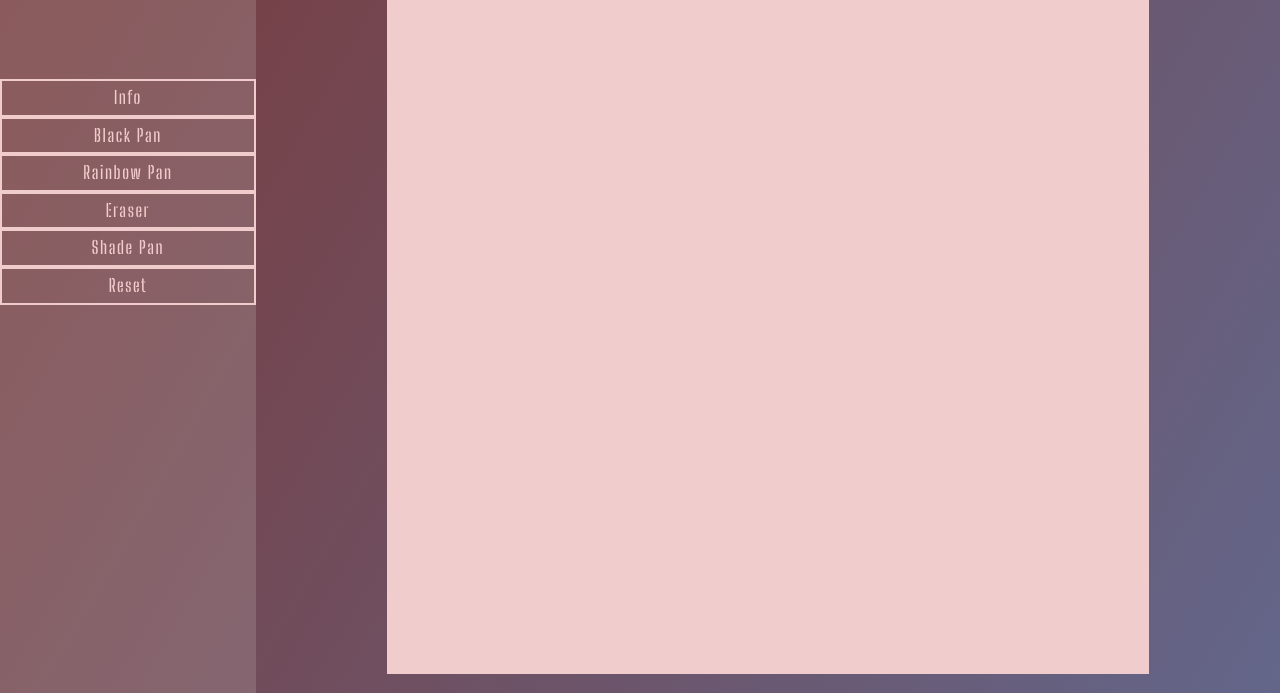
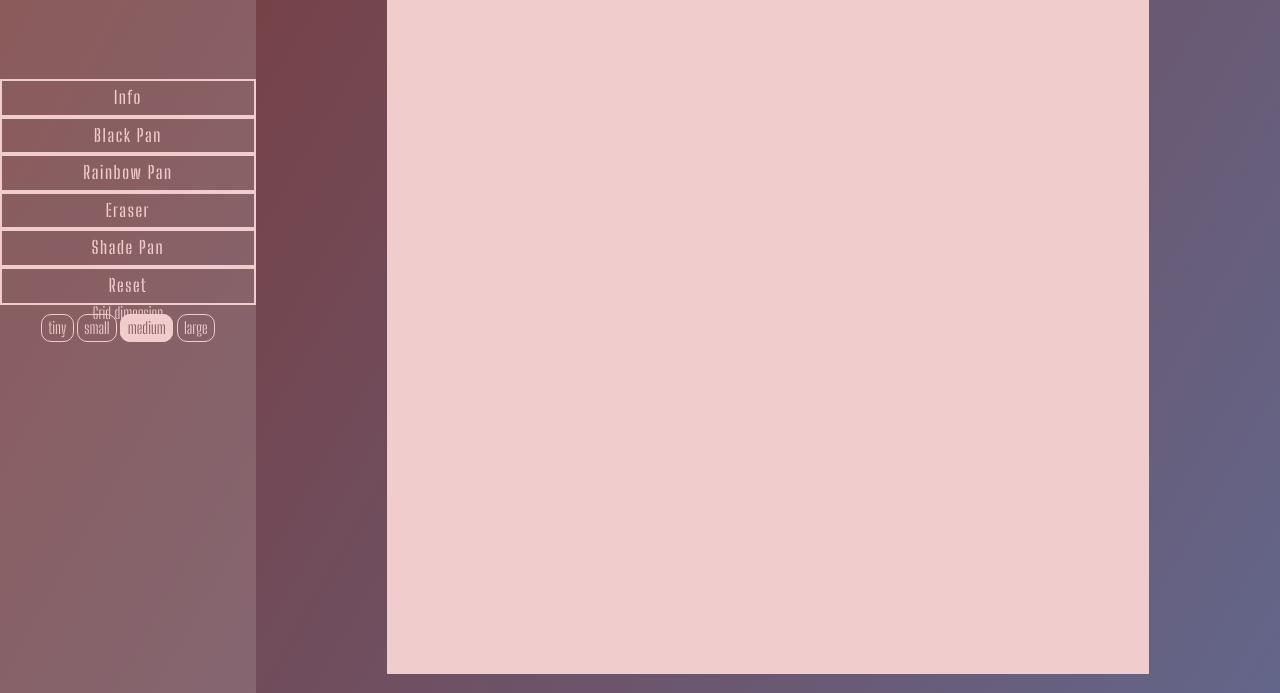
Before and after one commit to mojotron/etch-a-sketch, a plain HTML site: page index.html in a window 1280 px wide. Shown: the part 107-800 px from the top of the page. Drawn offline with Linux system fonts and the light colour scheme.

Commit message:
Add html structure for grid dimension options

```diff
--- a/css/main.css
+++ b/css/main.css
@@ -52,6 +52,15 @@ body {
   background-color: var(--block-color);
   color: #895e63;
 }
+.dimension-option {
+  border: 1px solid var(--block-color);
+  padding: 0.2rem 0.4rem;
+  border-radius: 10px;
+}
+.dimension-active {
+  background-color: var(--block-color);
+  color: #895e63;
+}
 /* GRID SECTION */
 .grid-container {
   width: 80%;
--- a/index.html
+++ b/index.html
@@ -36,6 +36,13 @@
             <span class="btn btn-set-eraser-pen">Eraser</span>
             <span class="btn btn-set-shade-pen">Shade Pan</span>
             <span class="btn">Reset</span>
+            <div>
+              <h2>Grid dimension</h2>
+              <span class="dimension-option">tiny</span>
+              <span class="dimension-option">small</span>
+              <span class="dimension-option dimension-active">medium</span>
+              <span class="dimension-option">large</span>
+            </div>
           </div>
         </div>
       </section>
```
